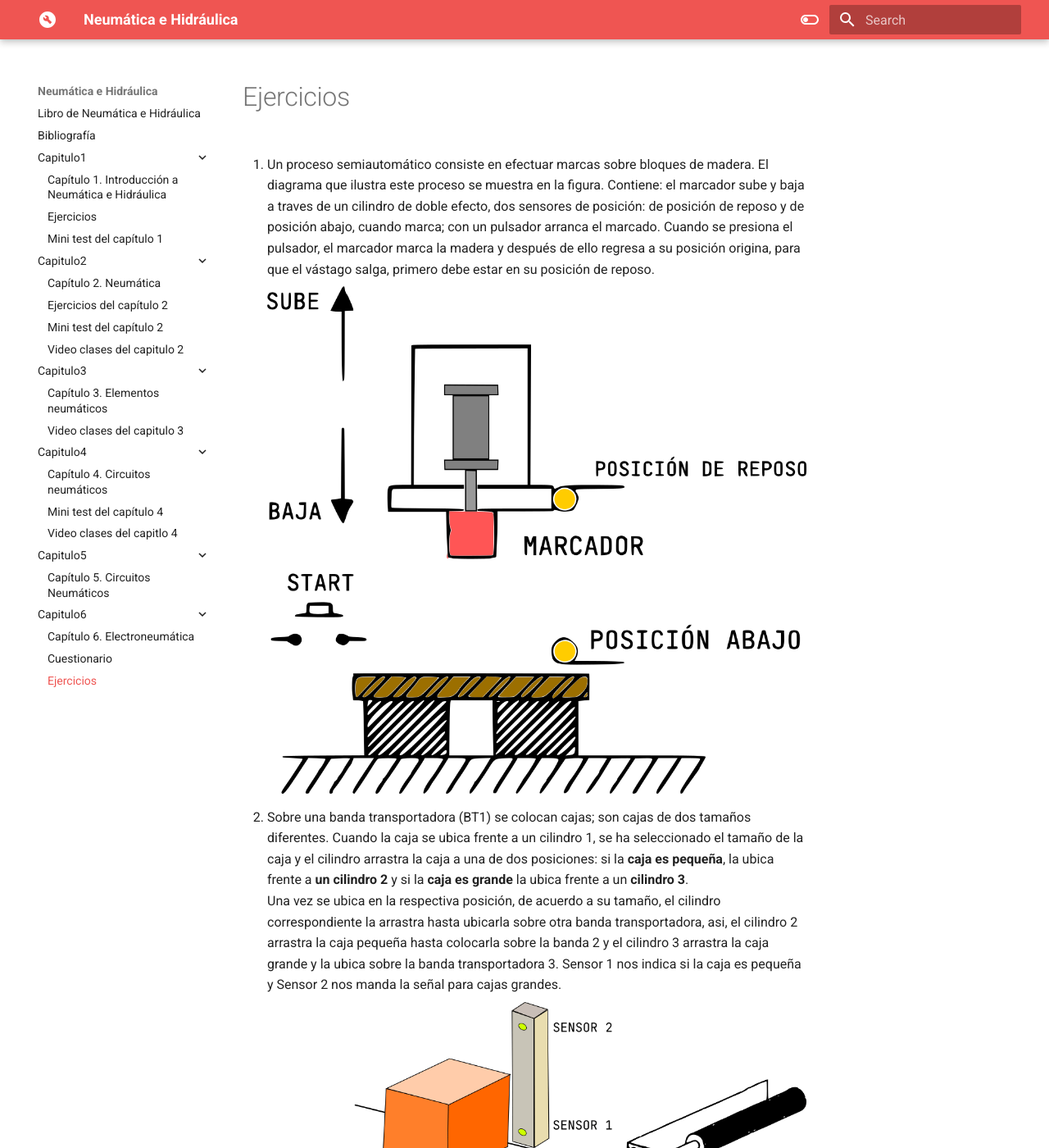
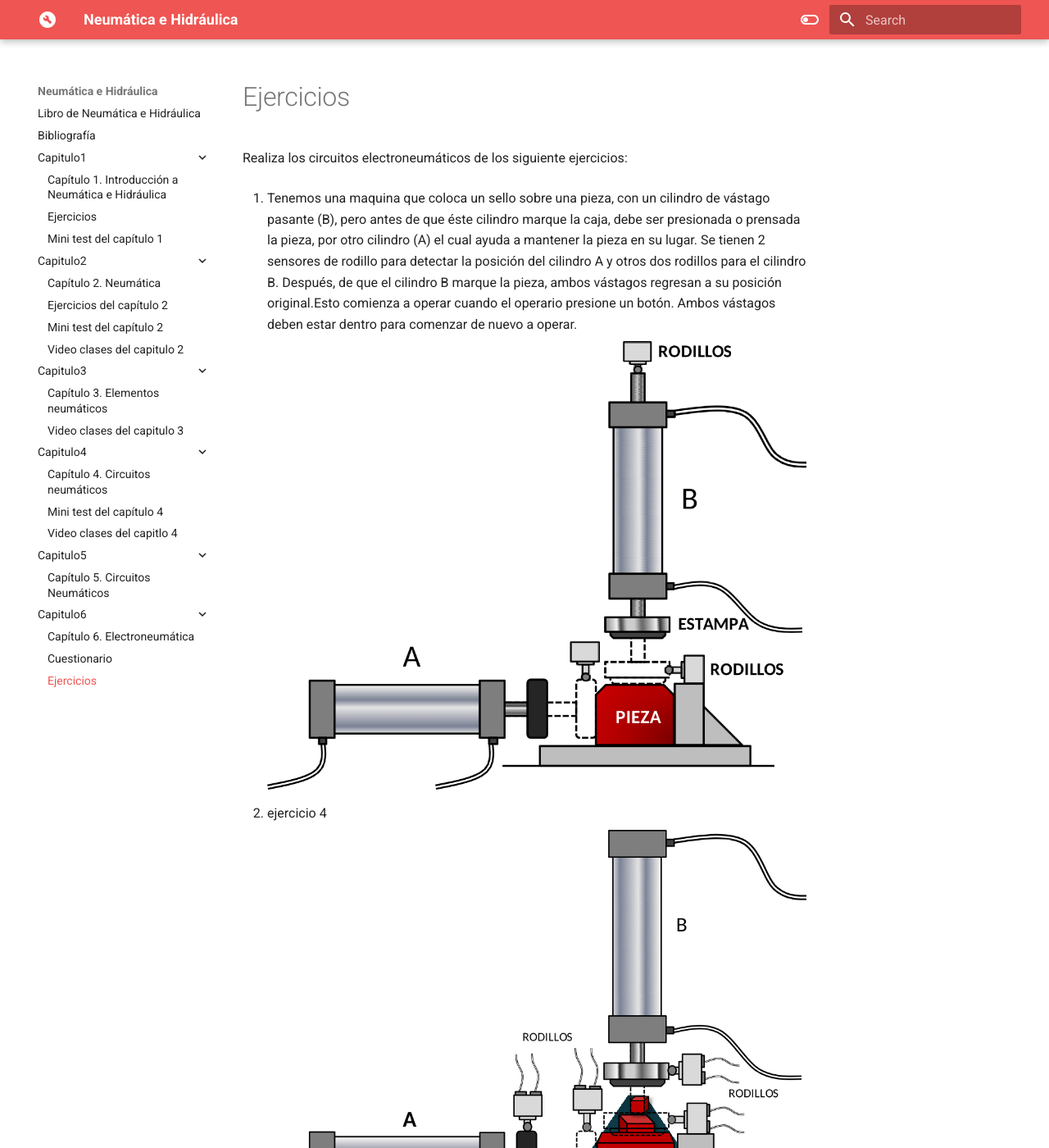
Before and after one commit to jalmx/pneumatic_book, an MkDocs documentation site: the page built from docs/capitulo6/ejercicios.md, in a window 1280 px wide and 1400 px high. Shown: the whole window at 82% size. Built offline with MkDocs 1.6.1 and Material for MkDocs 9.7.7, drawn with Linux system fonts in a browser that asks for light colours.

Commit message:
fix: somethings

```diff
--- a/docs/capitulo6/ejercicios.md
+++ b/docs/capitulo6/ejercicios.md
@@ -1,19 +1,25 @@
 # Ejercicios
 
-1. Un proceso semiautomático consiste en efectuar marcas sobre bloques de madera. El diagrama que ilustra este proceso se muestra en la figura. Contiene: el marcador sube y baja a traves de un cilindro de doble efecto, dos sensores de posición: de posición de reposo y de posición abajo, cuando marca; con un pulsador arranca el marcado.
+Realiza los circuitos electroneumáticos de los siguiente ejercicios:
+
+1. Tenemos una maquina que coloca un sello sobre una pieza, con un cilindro de vástago pasante (B), pero antes de que éste cilindro marque la caja, debe ser presionada o prensada la pieza, por otro cilindro (A) el cual ayuda a mantener la pieza en su lugar. Se tienen 2 sensores de rodillo para detectar la posición del cilindro A y otros dos rodillos para el cilindro B. Después, de que el cilindro B marque la pieza, ambos vástagos regresan a su posición original.Esto comienza a operar cuando el operario presione un botón. Ambos vástagos deben estar dentro para comenzar de nuevo a operar.
+
+    ![sellador de piezas](imgs/sellador_de_pieza.png)
+
+2. ejercicio 4
+
+    ![etiquetadora](imgs/etiquetadora.png)
+
+3. Un proceso semiautomático consiste en efectuar marcas sobre bloques de madera. El diagrama que ilustra este proceso se muestra en la figura. Contiene: el marcador sube y baja a traves de un cilindro de doble efecto, dos sensores de posición: de posición de reposo y de posición abajo, cuando marca; con un pulsador arranca el marcado.
 Cuando se presiona el pulsador, el marcador marca la madera y después de ello regresa a su posición origina, para que el vástago salga, primero debe estar en su posición de reposo.
 
     ![cajas](./imgs/marcador_de_cajas.png)
     <!-- ![cajas](./imgs/marcador_de_cajas_white.png) -->
 
-2. Sobre una banda transportadora (BT1) se colocan cajas; son cajas de dos tamaños diferentes. Cuando la caja se ubica frente a un cilindro 1, se ha seleccionado el tamaño de la caja y el cilindro arrastra la caja a una de dos posiciones: si la **caja es pequeña**, la ubica frente a **un cilindro 2** y si la **caja es grande** la ubica frente a un **cilindro 3**. <br>Una vez se ubica en la respectiva posición, de acuerdo a su tamaño, el cilindro correspondiente la arrastra hasta ubicarla sobre otra banda transportadora, asi, el cilindro 2 arrastra la caja pequeña hasta colocarla sobre la banda 2 y el cilindro 3 arrastra la caja grande y la ubica sobre la banda transportadora 3. Sensor 1 nos indica si la caja es pequeña y Sensor 2 nos manda la señal para cajas grandes.
+4. Sobre una banda transportadora (BT1) se colocan cajas; son cajas de dos tamaños diferentes. Cuando la caja se ubica frente a un cilindro 1, se ha seleccionado el tamaño de la caja y el cilindro arrastra la caja a una de dos posiciones: si la **caja es pequeña**, la ubica frente a **un cilindro 2** y si la **caja es grande** la ubica frente a un **cilindro 3**. <br>Una vez se ubica en la respectiva posición, de acuerdo a su tamaño, el cilindro correspondiente la arrastra hasta ubicarla sobre otra banda transportadora, asi, el cilindro 2 arrastra la caja pequeña hasta colocarla sobre la banda 2 y el cilindro 3 arrastra la caja grande y la ubica sobre la banda transportadora 3. Sensor 1 nos indica si la caja es pequeña y Sensor 2 nos manda la señal para cajas grandes.
 
     ![3 cilindros](./imgs/banda_3cilindros.png)
 
-3. Proceso del movimiento de cajas, viene la caja sobre una banda transportadora inferior, colocando la caja sobre la plataforma del cilindro A, en sensor A0 detecta la posición del vástago en su posición inicial, el sensor A1 cuando haya llegado al 100% la carrera del vástago. Cuando el vástago del cilindro A este al 100%, es decir, cuando este ahi la caja hasta arriba, el vástago del cilindro B saca su vástago, colocando la caja en la segunda banda transportadora, para detectar la posición del vástago del cilindro B, tenemos los sensores B0 y B1. Después, de que el cilindro B colocó la caja en la banda, deben regresar primero el vástago del cilindro B y por ultimo el vástago del cilindro A. La banda inferior se debe de detener si el cilindro A tiene el vástago fuera, hasta que este en su posición inicial, podrá funcionar la banda, para que coloque la caja en su plataforma. Para detectar donde esta la caja tenemos los sensores S0 y S1.
+2. Proceso del movimiento de cajas, viene la caja sobre una banda transportadora inferior, colocando la caja sobre la plataforma del cilindro A, en sensor A0 detecta la posición del vástago en su posición inicial, el sensor A1 cuando haya llegado al 100% la carrera del vástago. Cuando el vástago del cilindro A este al 100%, es decir, cuando este ahi la caja hasta arriba, el vástago del cilindro B saca su vástago, colocando la caja en la segunda banda transportadora, para detectar la posición del vástago del cilindro B, tenemos los sensores B0 y B1. Después, de que el cilindro B colocó la caja en la banda, deben regresar primero el vástago del cilindro B y por ultimo el vástago del cilindro A. La banda inferior se debe de detener si el cilindro A tiene el vástago fuera, hasta que este en su posición inicial, podrá funcionar la banda, para que coloque la caja en su plataforma. Para detectar donde esta la caja tenemos los sensores S0 y S1.
 
     ![sube cajas](imgs/sube_caja.png)
-
-    ![sellador de piezas](imgs/sellador_de_pieza.png)
-
-    ![etiquetadora](imgs/etiquetadora.png)
```
Also changed, not shown: docs/capitulo6/index.md (+8 -2 lines), docs/capitulo6/imgs/limit_switch_1.png, docs/capitulo6/imgs/limit_switch_2.png, docs/capitulo6/imgs/rodillo_a_masb_mas_exerc_4_solution.png (added), docs/capitulo6/imgs/rodillo_a_masb_mas_exerc_4_solution_2.png (added), docs/capitulo6/video/limit_switch.gif, docs/capitulo6/video/rodillo_a_masb_mas_exerc_4_solution.gif (added), 2 other files.
